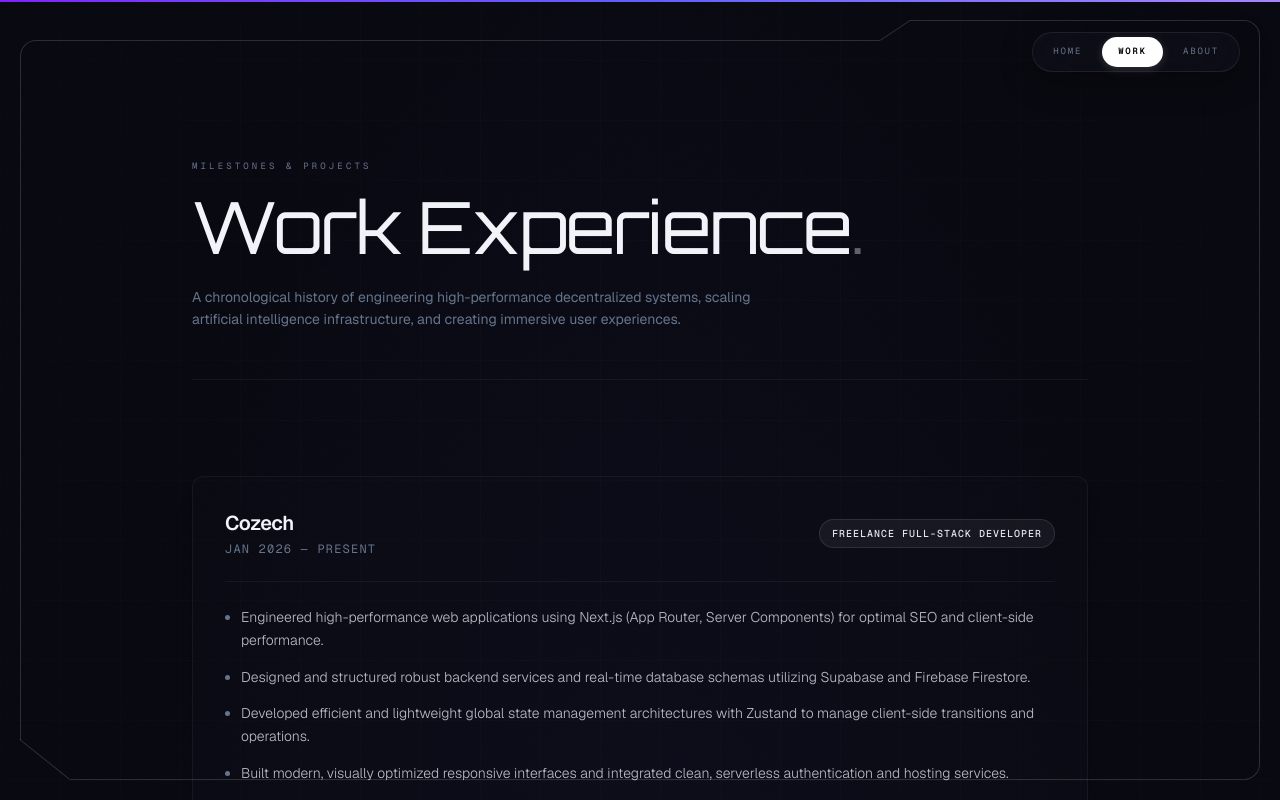
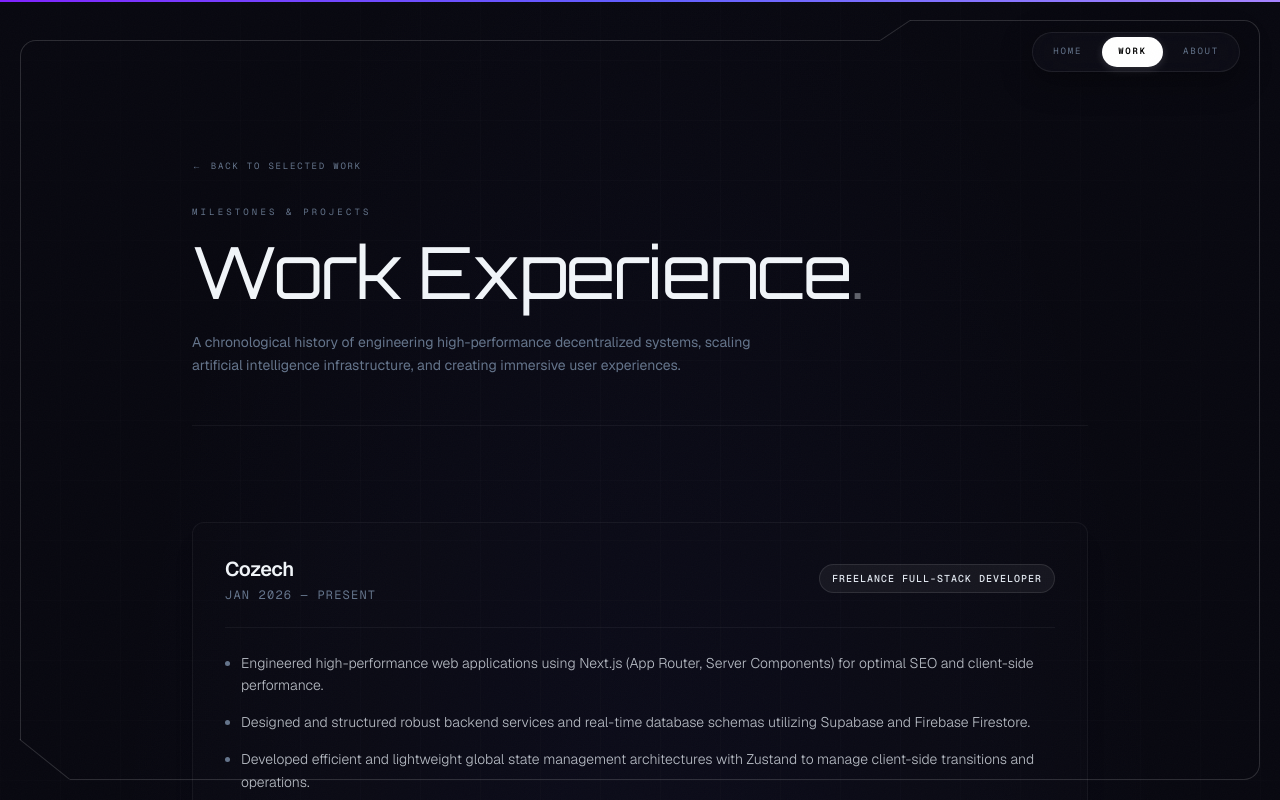
Before and after one commit to Ashique64/Muhammed-Ashique, a Next.js app in the folder frontend/: page /work in a window 1280 px wide. Shown: the top 800 px of the page. Built offline with nearby package versions, Linux system fonts and the light colour scheme.

Commit message:
Support smooth hash scrolling in SmoothScroll and add a Back to Selected Work button to Work page

```diff
--- a/frontend/src/app/work/page.js
+++ b/frontend/src/app/work/page.js
@@ -1,6 +1,7 @@
 import WorkCard from "@/components/work/WorkCard";
 import { CONFIG } from "@/lib/constants";
 import PageProgress from "@/components/ui/PageProgress";
+import Link from "next/link";
 
 export const metadata = {
   title: `Work Experience | ${CONFIG.profile.name}`,
@@ -44,6 +45,17 @@ export default function WorkPage() {
 
 
         <div className="max-w-4xl w-full flex flex-col relative z-10">
+          {/* Back Button Link */}
+          <Link
+            href="/#projects"
+            className="group inline-flex items-center gap-2 font-mono text-[9px] tracking-[0.2em] uppercase text-muted hover:text-highlight mb-8 transition-colors select-none"
+          >
+            <span className="group-hover:-translate-x-1 transition-transform duration-200">
+              ←
+            </span>
+            Back to Selected Work
+          </Link>
+
           {/* Header Block */}
           <div className="mb-16 md:mb-24 flex flex-col items-start border-b border-white/5 pb-12 select-none">
             <span className="font-mono text-[9px] tracking-[0.35em] text-muted uppercase">
--- a/frontend/src/components/ui/SmoothScroll.jsx
+++ b/frontend/src/components/ui/SmoothScroll.jsx
@@ -46,15 +46,31 @@ export default function SmoothScroll({ children }) {
     };
   }, []);
 
-  // Recalculate dimensions and scroll to top on every route transition
+  // Recalculate dimensions and scroll to top or target anchor on every route transition
   useEffect(() => {
     if (!lenisRef.current) return;
 
-    // Reset scroll position to top
-    lenisRef.current.scrollTo(0, { immediate: true });
-
     // Force recalculation of page/viewport heights
     lenisRef.current.resize();
+
+    const hash = typeof window !== "undefined" ? window.location.hash : "";
+    if (hash) {
+      const targetElement = document.querySelector(hash);
+      if (targetElement) {
+        // Wait a brief tick to ensure components have fully mounted/rendered
+        setTimeout(() => {
+          lenisRef.current.scrollTo(targetElement, {
+            offset: -80, // Offset for header spacing
+            duration: 1.2
+          });
+        }, 100);
+      } else {
+        lenisRef.current.scrollTo(0, { immediate: true });
+      }
+    } else {
+      // Reset scroll position to top
+      lenisRef.current.scrollTo(0, { immediate: true });
+    }
 
     // Refresh ScrollTrigger tracking
     ScrollTrigger.refresh();
```
